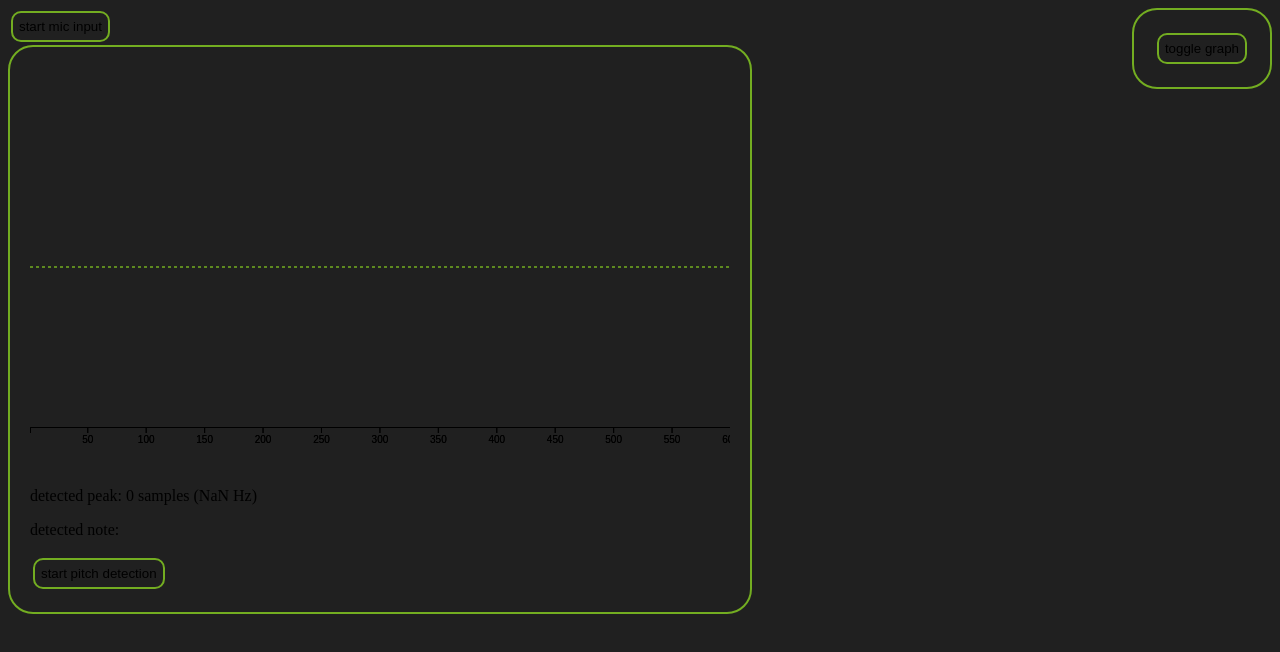
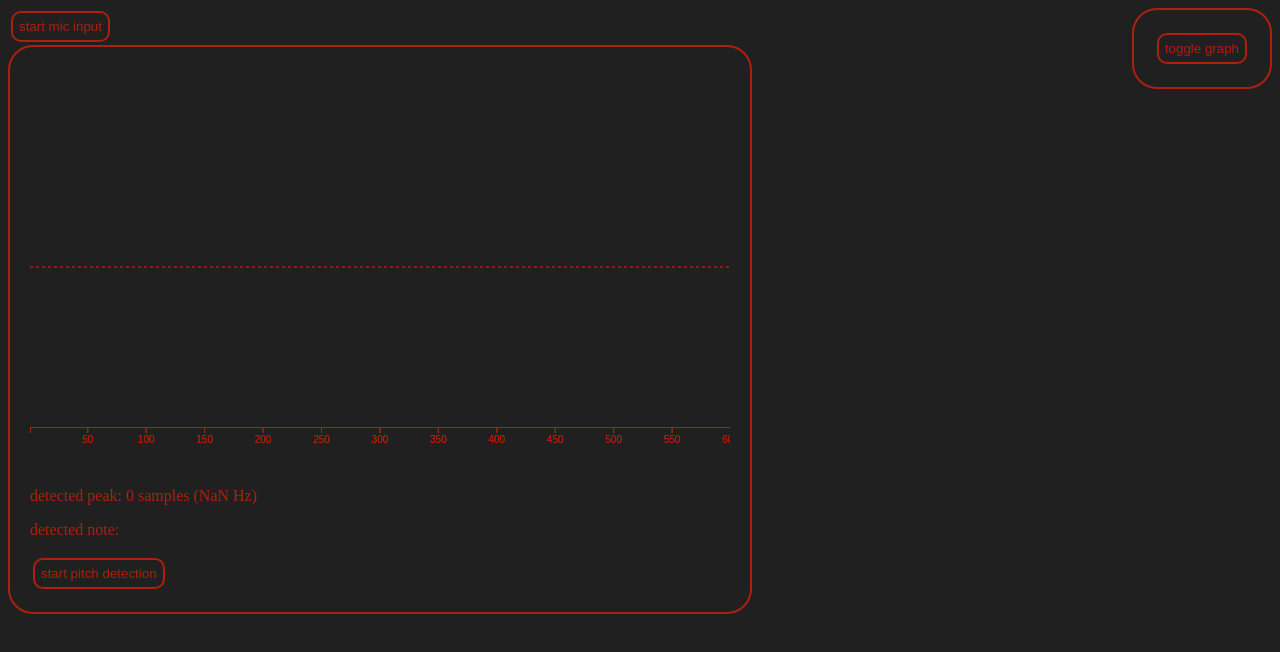
Before and after one commit to maxfarr/music-education-tools, a React (Vite) app: page / in a window 1280 px wide. Shown: the top 652 px of the page. Built offline with nearby package versions, Linux system fonts and the light colour scheme.

Commit message:
updated styles

```diff
--- a/src/App.jsx
+++ b/src/App.jsx
@@ -31,22 +31,27 @@ const NOTE_LETTERS = [
   "G#",
 ];
 
-const lineGreenHex = "#73AD21";
+const mainColorHex = "#af1f0e";
 const backgroundHex = "#202020";
 
 const buttonStyle = {
   borderRadius: "10px",
   margin: "3px",
-  border: "2px solid " + lineGreenHex,
+  border: "2px solid " + mainColorHex,
   backgroundColor: backgroundHex,
   padding: "6px",
+  color: mainColorHex,
 };
 
 const widgetStyle = {
   borderRadius: "25px",
-  border: "2px solid " + lineGreenHex,
+  border: "2px solid " + mainColorHex,
   padding: "20px",
   float: "right",
+};
+
+const textStyle = {
+  color: mainColorHex,
 };
 
 function App() {
@@ -177,7 +182,7 @@ function Graph({ samples }) {
           GRAPH_WIDTH_PX / (128 * BATCHES)
         }, 1.0)`
       )
-      .style("stroke", lineGreenHex)
+      .style("stroke", mainColorHex)
       .style("stroke-width", 3)
       .style("fill", "none");
   }, GRAPH_UPDATE_MS);
@@ -250,11 +255,12 @@ function PitchDetector({ samples }) {
     svg
       .append("g")
       .attr("transform", `translate(0,${GRAPH_HEIGHT_PX * 0.9})`)
+      .style("color", mainColorHex)
       .call(d3.axisBottom(x));
 
     svg
       .append("line")
-      .style("stroke", lineGreenHex)
+      .style("stroke", mainColorHex)
       .attr("x1", 0)
       .attr("y1", GRAPH_HEIGHT_PX / 2)
       .attr("x2", GRAPH_WIDTH_PX)
@@ -343,7 +349,7 @@ function PitchDetector({ samples }) {
             GRAPH_WIDTH_PX / 600
           }, 1.0)`
         )
-        .style("stroke", lineGreenHex)
+        .style("stroke", mainColorHex)
         .style("stroke-width", 3)
         .style("fill", "none");
     }, PITCH_DETECT_MS);
@@ -357,11 +363,11 @@ function PitchDetector({ samples }) {
         height={GRAPH_HEIGHT_PX}
         ref={svgRef}
       ></svg>
-      <p>
+      <p style={textStyle}>
         detected peak: {peakTau.toString()} samples (
         {peakTau === 0 ? "NaN" : (INPUT_SAMPLE_RATE / peakTau).toString()} Hz)
       </p>
-      <p>detected note: {note}</p>
+      <p style={textStyle}>detected note: {note}</p>
       <button onClick={initDetection} style={buttonStyle}>
         start pitch detection
       </button>
```
